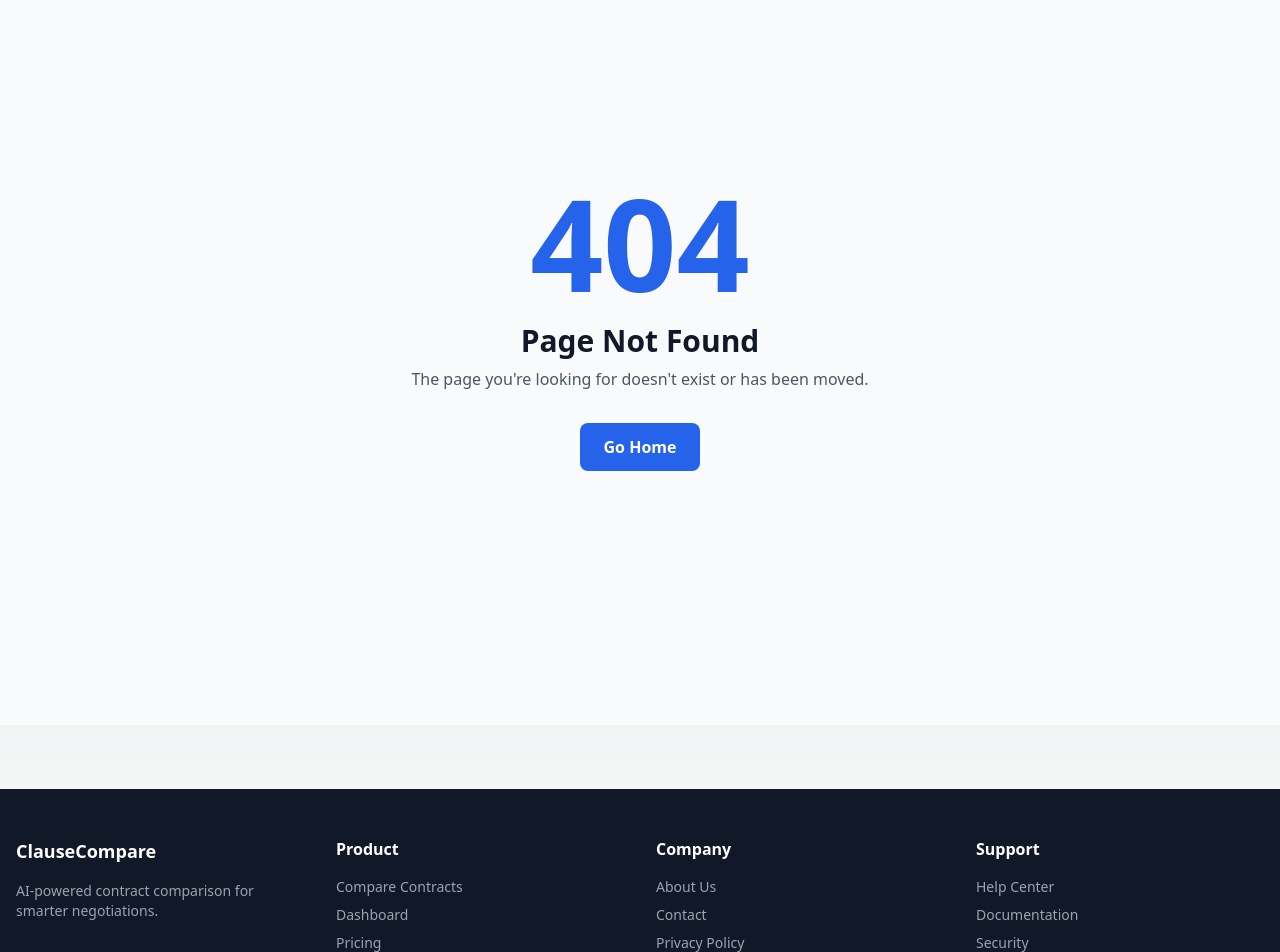
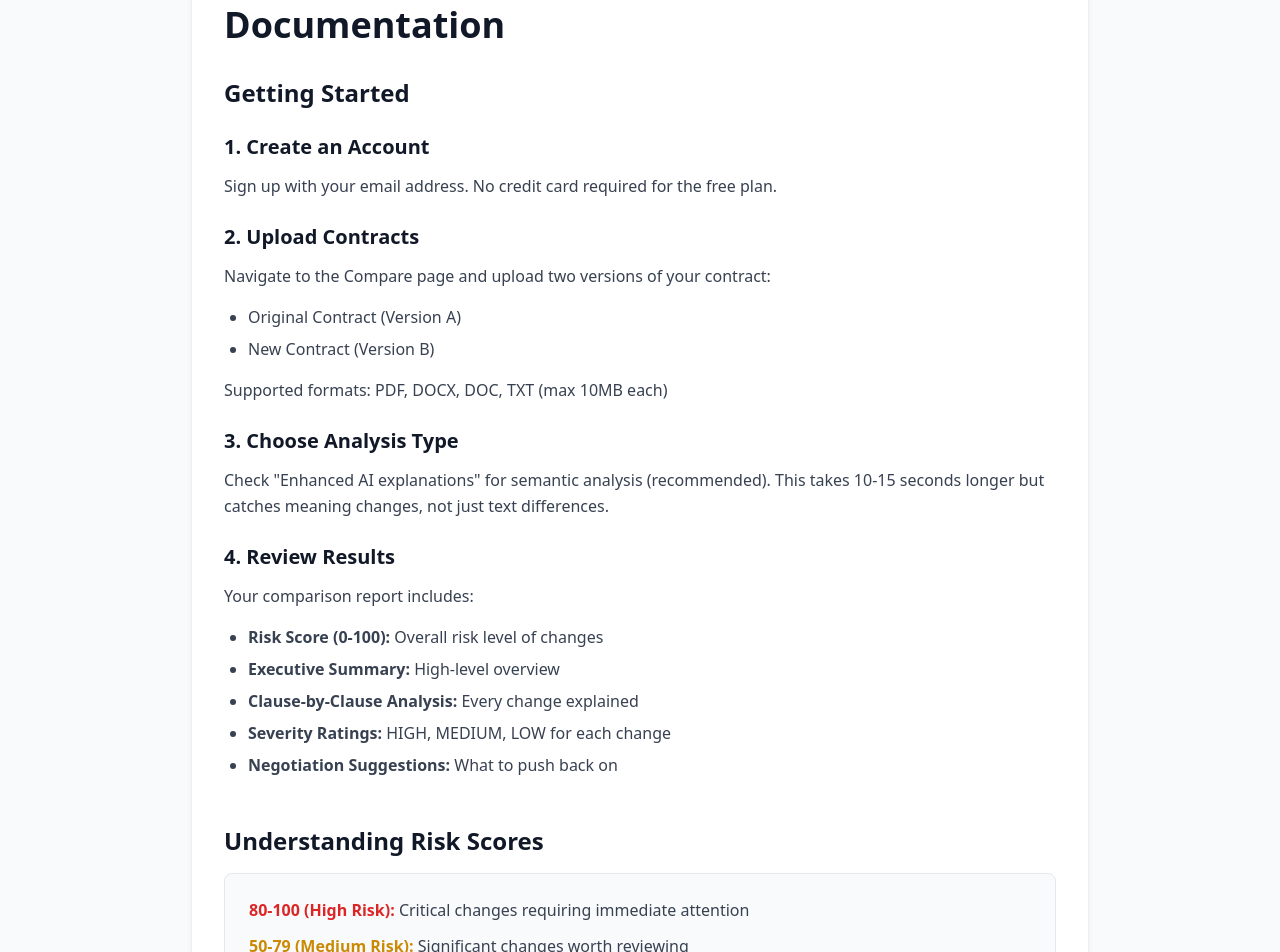
Before and after one commit to ParthivmMS/Clausecompare_frontend, a Next.js app: page /docs in a window 1280 px wide. Before the commit this address had no page. Shown: the part 140-1092 px from the top of the page. Built offline with nearby package versions, Linux system fonts and the light colour scheme.

Commit message:
Create page.js

```diff
--- /dev/null
+++ b/src/app/docs/page.js
@@ -0,0 +1,123 @@
+export const metadata = {
+  title: 'Documentation | ClauseCompare',
+  description: 'Learn how to use ClauseCompare effectively'
+}
+
+export default function DocsPage() {
+  return (
+    <div className="min-h-screen bg-gray-50 py-12 px-4">
+      <div className="max-w-4xl mx-auto">
+
+        <div className="bg-white rounded-lg shadow-md p-8">
+          <h1 className="text-4xl font-bold text-gray-900 mb-6">
+            Documentation
+          </h1>
+
+          <div className="prose prose-lg max-w-none">
+
+            <h2 className="text-2xl font-bold text-gray-900 mt-8 mb-4">Getting Started</h2>
+
+            <h3 className="text-xl font-semibold text-gray-900 mt-6 mb-3">1. Create an Account</h3>
+            <p className="text-gray-700 leading-relaxed mb-4">
+              Sign up with your email address. No credit card required for the free plan.
+            </p>
+
+            <h3 className="text-xl font-semibold text-gray-900 mt-6 mb-3">2. Upload Contracts</h3>
+            <p className="text-gray-700 leading-relaxed mb-4">
+              Navigate to the Compare page and upload two versions of your contract:
+            </p>
+            <ul className="list-disc pl-6 text-gray-700 space-y-2 mb-4">
+              <li>Original Contract (Version A)</li>
+              <li>New Contract (Version B)</li>
+            </ul>
+            <p className="text-gray-700 leading-relaxed mb-4">
+              Supported formats: PDF, DOCX, DOC, TXT (max 10MB each)
+            </p>
+
+            <h3 className="text-xl font-semibold text-gray-900 mt-6 mb-3">3. Choose Analysis Type</h3>
+            <p className="text-gray-700 leading-relaxed mb-4">
+              Check "Enhanced AI explanations" for semantic analysis (recommended). This takes 10-15 seconds longer but catches meaning changes, not just text differences.
+            </p>
+
+            <h3 className="text-xl font-semibold text-gray-900 mt-6 mb-3">4. Review Results</h3>
+            <p className="text-gray-700 leading-relaxed mb-4">
+              Your comparison report includes:
+            </p>
+            <ul className="list-disc pl-6 text-gray-700 space-y-2 mb-4">
+              <li><strong>Risk Score (0-100):</strong> Overall risk level of changes</li>
+              <li><strong>Executive Summary:</strong> High-level overview</li>
+              <li><strong>Clause-by-Clause Analysis:</strong> Every change explained</li>
+              <li><strong>Severity Ratings:</strong> HIGH, MEDIUM, LOW for each change</li>
+              <li><strong>Negotiation Suggestions:</strong> What to push back on</li>
+            </ul>
+
+            <h2 className="text-2xl font-bold text-gray-900 mt-12 mb-4">Understanding Risk Scores</h2>
+            <div className="bg-gray-50 border border-gray-200 rounded-lg p-6 mb-6">
+              <ul className="space-y-3 text-gray-700">
+                <li><strong className="text-red-600">80-100 (High Risk):</strong> Critical changes requiring immediate attention</li>
+                <li><strong className="text-yellow-600">50-79 (Medium Risk):</strong> Significant changes worth reviewing</li>
+                <li><strong className="text-green-600">0-49 (Low Risk):</strong> Minor changes or clarifications</li>
+              </ul>
+            </div>
+
+            <h2 className="text-2xl font-bold text-gray-900 mt-12 mb-4">Best Practices</h2>
+            <ul className="list-disc pl-6 text-gray-700 space-y-2 mb-6">
+              <li>Always enable AI explanations for important contracts</li>
+              <li>Focus on HIGH risk items first</li>
+              <li>Review the side-by-side comparison for context</li>
+              <li>Export to PDF (Pro) to share with clients or team</li>
+              <li>Use the negotiation suggestions as a starting point</li>
+            </ul>
+
+            <h2 className="text-2xl font-bold text-gray-900 mt-12 mb-4">Free vs Pro</h2>
+            <div className="overflow-x-auto">
+              <table className="min-w-full border border-gray-200 mb-6">
+                <thead className="bg-gray-50">
+                  <tr>
+                    <th className="border border-gray-200 px-4 py-2 text-left">Feature</th>
+                    <th className="border border-gray-200 px-4 py-2 text-center">Free</th>
+                    <th className="border border-gray-200 px-4 py-2 text-center">Pro</th>
+                  </tr>
+                </thead>
+                <tbody>
+                  <tr>
+                    <td className="border border-gray-200 px-4 py-2">Comparisons/month</td>
+                    <td className="border border-gray-200 px-4 py-2 text-center">10</td>
+                    <td className="border border-gray-200 px-4 py-2 text-center">Unlimited</td>
+                  </tr>
+                  <tr>
+                    <td className="border border-gray-200 px-4 py-2">Risk scoring</td>
+                    <td className="border border-gray-200 px-4 py-2 text-center">✅</td>
+                    <td className="border border-gray-200 px-4 py-2 text-center">✅</td>
+                  </tr>
+                  <tr>
+                    <td className="border border-gray-200 px-4 py-2">AI explanations</td>
+                    <td className="border border-gray-200 px-4 py-2 text-center">✅</td>
+                    <td className="border border-gray-200 px-4 py-2 text-center">✅</td>
+                  </tr>
+                  <tr>
+                    <td className="border border-gray-200 px-4 py-2">PDF export</td>
+                    <td className="border border-gray-200 px-4 py-2 text-center">❌</td>
+                    <td className="border border-gray-200 px-4 py-2 text-center">✅</td>
+                  </tr>
+                  <tr>
+                    <td className="border border-gray-200 px-4 py-2">Priority support</td>
+                    <td className="border border-gray-200 px-4 py-2 text-center">❌</td>
+                    <td className="border border-gray-200 px-4 py-2 text-center">✅</td>
+                  </tr>
+                </tbody>
+              </table>
+            </div>
+
+            <h2 className="text-2xl font-bold text-gray-900 mt-12 mb-4">Need Help?</h2>
+            <p className="text-gray-700 leading-relaxed">
+              Check our <a href="/help" className="text-blue-600 hover:text-blue-700 font-semibold">Help Center</a> or <a href="/contact" className="text-blue-600 hover:text-blue-700 font-semibold">contact us</a> anytime.
+            </p>
+
+          </div>
+        </div>
+
+      </div>
+    </div>
+  )
+    }
```
